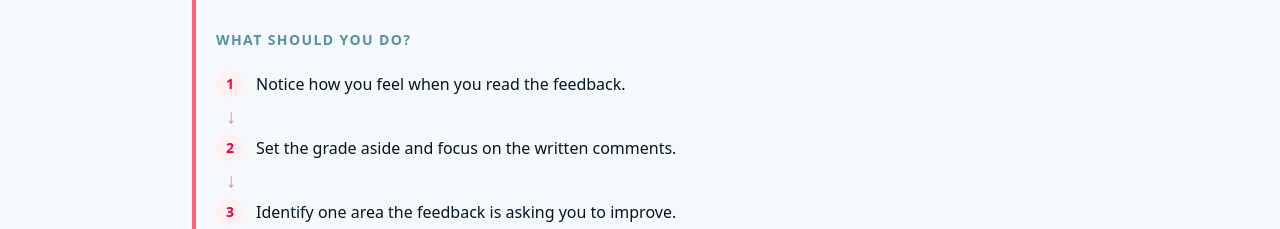
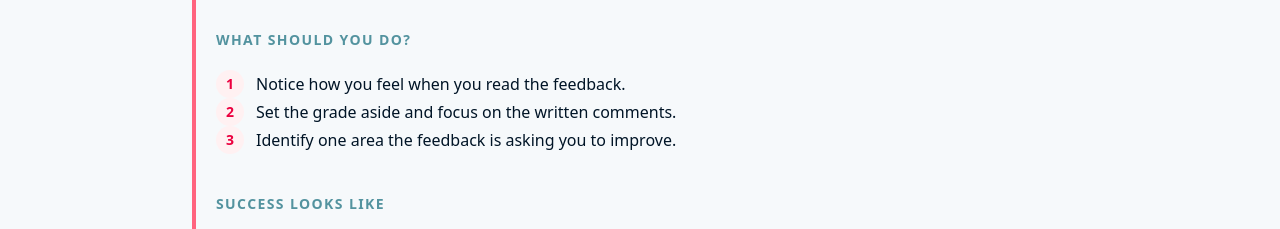
Before and after one commit to chriskure90-rgb/ActiOn-Feedback-Literacy, a React (Vite) app: page /module/1 in a window 1280 px wide. Both pictures are taken after a click on the button 642 px from the left and 1110 px from the top of the page. Shown: the part 1278-1507 px from the top of the page. Built offline with nearby package versions, Linux system fonts and the light colour scheme.

Commit message:
Remove arrows and checkmarks from Module 1
Co-Authored-By: Claude Sonnet 4.6 <noreply@anthropic.com>

```diff
--- a/src/pages/Module1.tsx
+++ b/src/pages/Module1.tsx
@@ -1,5 +1,5 @@
 import { useState } from "react";
-import { Check, ChevronDown, Heart, Play, Rocket, Scale, ThumbsUp } from "lucide-react";
+import { ChevronDown, Heart, Play, Rocket, Scale, ThumbsUp } from "lucide-react";
 import { ModuleLayout, ModuleHeader, NavFooter } from "@/components/ModuleLayout";
 
 const DIMENSIONS = [
@@ -195,9 +195,6 @@ export default function Module1() {
                                 </div>
                                 <p className="text-base text-foreground">{step}</p>
                               </div>
-                              {sIdx < dim.steps.length - 1 && (
-                                <p className={`ml-2.5 ${dim.iconColor} opacity-50 text-xl leading-none my-2`}>↓</p>
-                              )}
                             </div>
                           ))}
                         </div>
@@ -210,10 +207,7 @@ export default function Module1() {
                         </p>
                         <div className="space-y-3">
                           {dim.successLooks.map((item) => (
-                            <div key={item} className="flex items-start gap-2.5">
-                              <Check className="w-4 h-4 text-green-500 mt-1 shrink-0" />
-                              <p className="text-base text-foreground">{item}</p>
-                            </div>
+                            <p key={item} className="text-base text-foreground">{item}</p>
                           ))}
                         </div>
                       </div>
```
